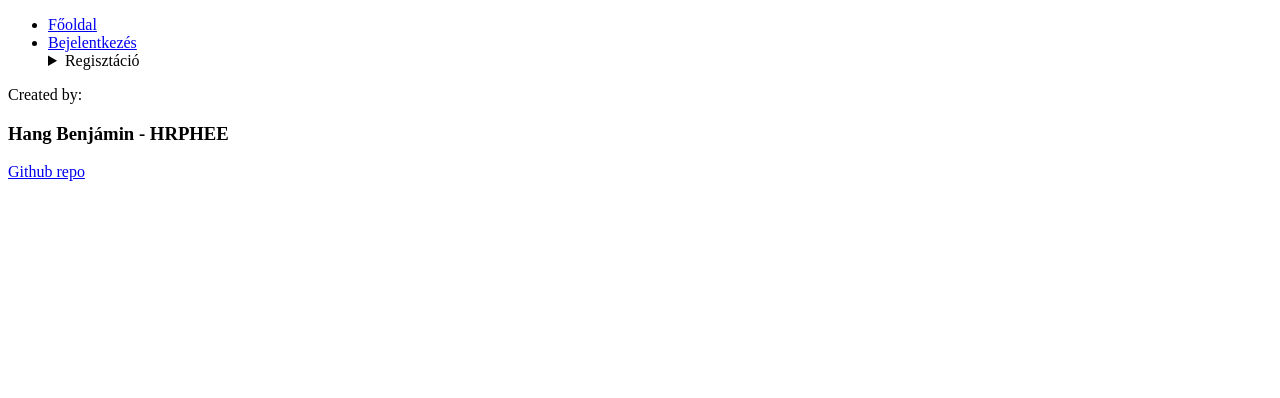
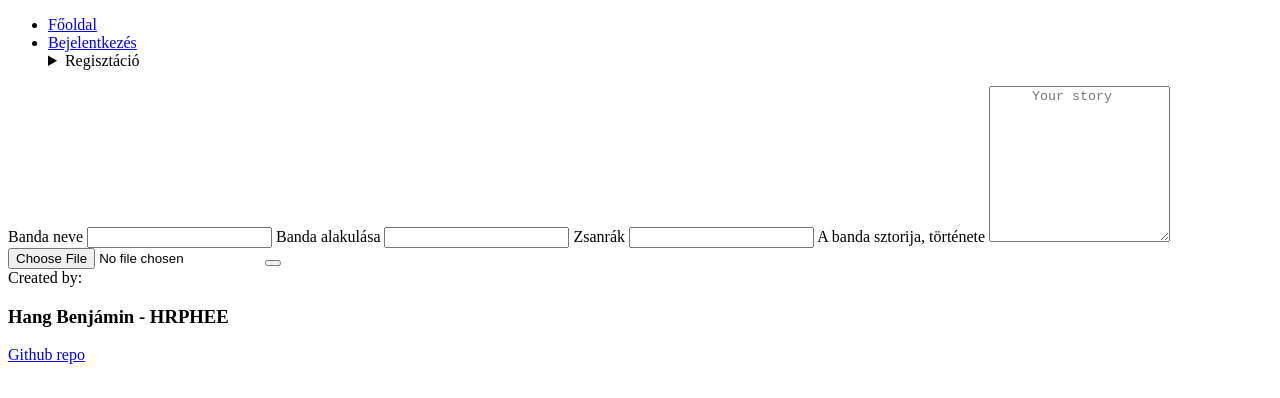
Before and after one commit to HangBeni/webprog2, a SvelteKit app: page /registration/user in a window 1280 px wide. Shown: the top 398 px of the page. Built offline with nearby package versions, Linux system fonts and the light colour scheme.

Commit message:
initial reg. forms

```diff
--- a/src/routes/registration/user/+page.svelte
+++ b/src/routes/registration/user/+page.svelte
@@ -0,0 +1,39 @@
+
+
+<form
+
+      method="post"
+
+    >
+      <div class="inputPlaceholder">
+        <label for="bandName">Banda neve</label>
+        <input required type="text" name="bandName" id="bandName" />
+
+        <label for="bandBirth">Banda alakulása</label>
+        <input type="datetime" name="bandBirth" id="bandBirth" />
+
+        <label for="genres">Zsanrák</label>
+        <input required type="text" name="genres" id="genres" />
+
+        <label for="backStory">A banda sztorija, története</label>
+        <textarea
+          required
+          name="backStory"
+          id="backStory"
+          cols="20"
+          rows="10"
+          placeholder="     Your story"
+        ></textarea>
+        <input
+          type="file"
+          accept="image/*"
+          name="bandPicture"
+          id="bandPicture"
+          alt=""
+        />
+
+        <button type="submit" id="submitB" >
+
+        </button>
+      </div>
+    </form>
```
Also changed, not shown: src/routes/registration/band/+page.svelte (+35 -0 lines).
